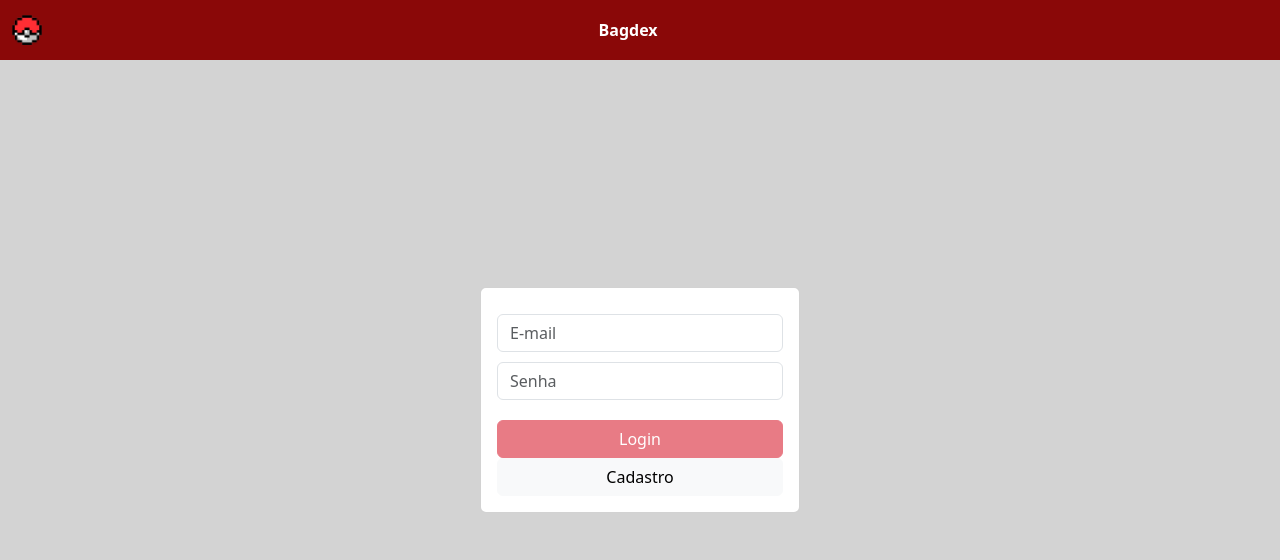
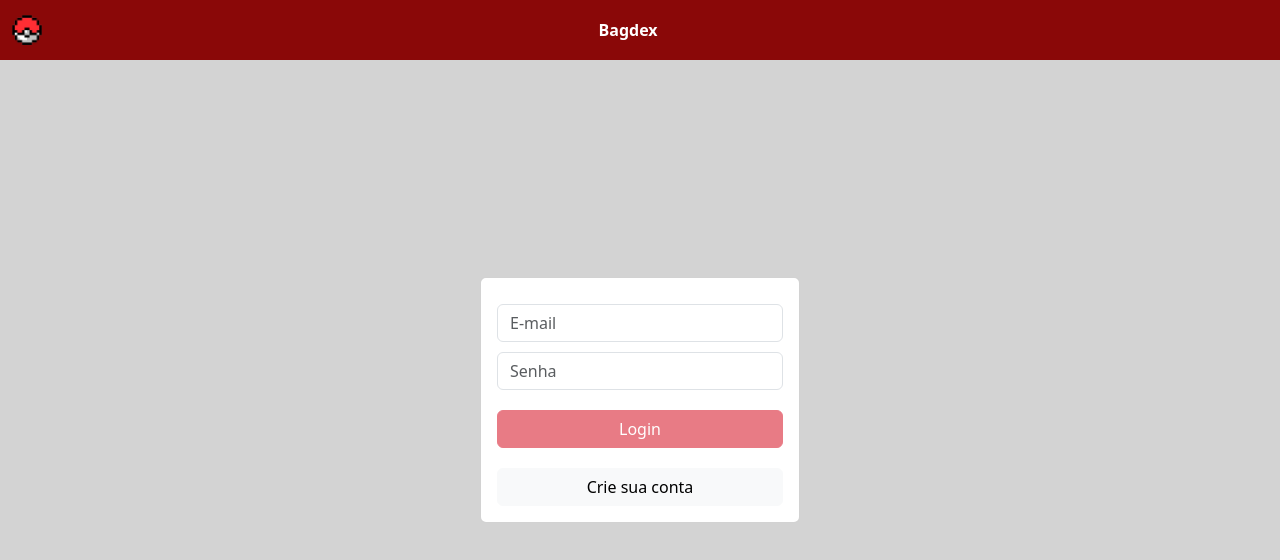
Before and after one commit to alexalins/fed-bagdex, an Angular app: page /login in a window 1280 px wide. Shown: the top 560 px of the page. Built offline with nearby package versions, Linux system fonts and the light colour scheme.

Commit message:
Ajuste no nome e css dos botoes

```diff
--- a/src/app/pages/login/login.component.css
+++ b/src/app/pages/login/login.component.css
@@ -7,9 +7,12 @@
 }
 
 .botoes {
-  margin-top: 20px;
   display: flex;
   flex-direction: column;
+}
+
+.botao {
+  margin-top: 20px;
 }
 
 .input {
--- a/src/app/pages/login/login.component.html
+++ b/src/app/pages/login/login.component.html
@@ -9,8 +9,8 @@
       <alerta-error *ngIf="formLogin.controls['senha'].errors?.['minlength']" mensagem="Campo senha é maior que 4 dígitos!"></alerta-error>
 
       <div class="botoes">
-        <button type="submit" class="btn btn-danger" [disabled]="formLogin.invalid">Login</button>
-        <button type="button" class="btn btn-light" routerLink="/cadastro">Cadastro</button>
+        <button type="submit" class="btn btn-danger botao" [disabled]="formLogin.invalid">Login</button>
+        <button type="button" class="btn btn-light botao" routerLink="/cadastro">Crie sua conta</button>
       </div>
     </form>
   </div>
```
